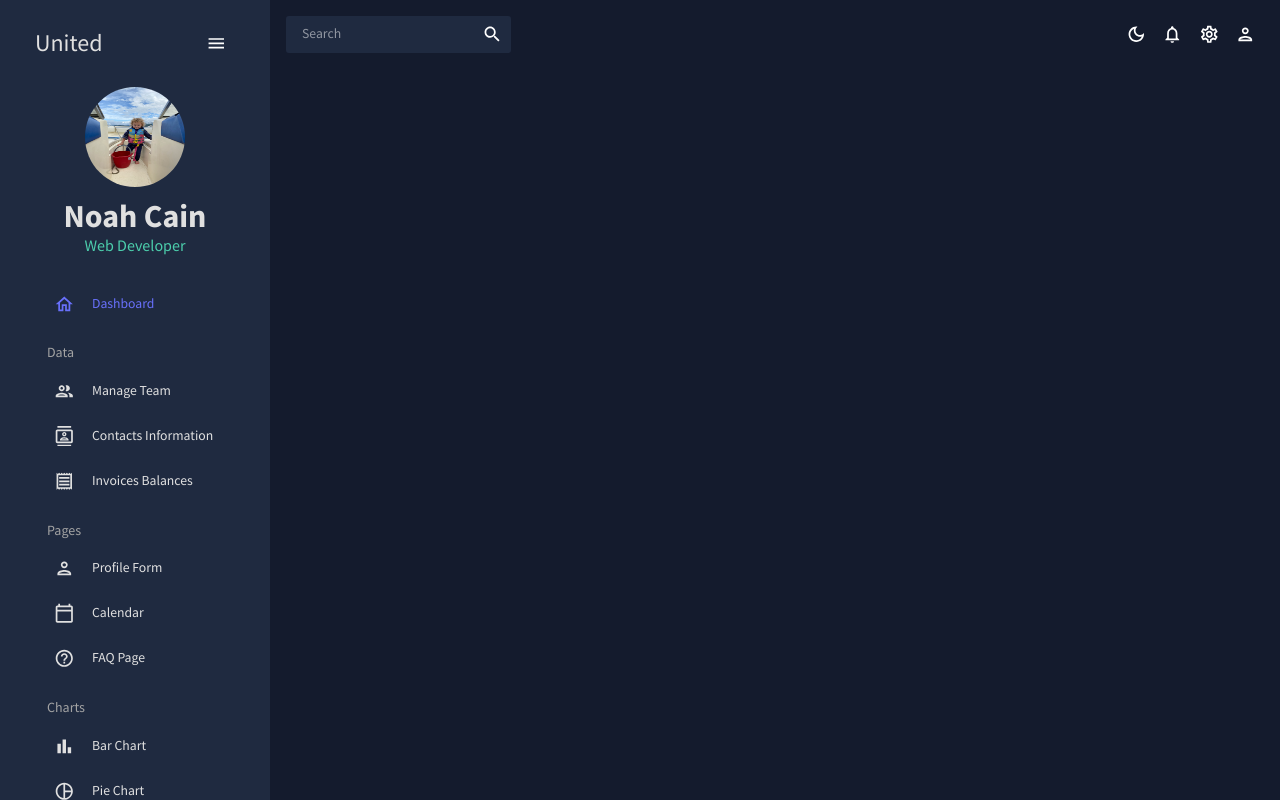
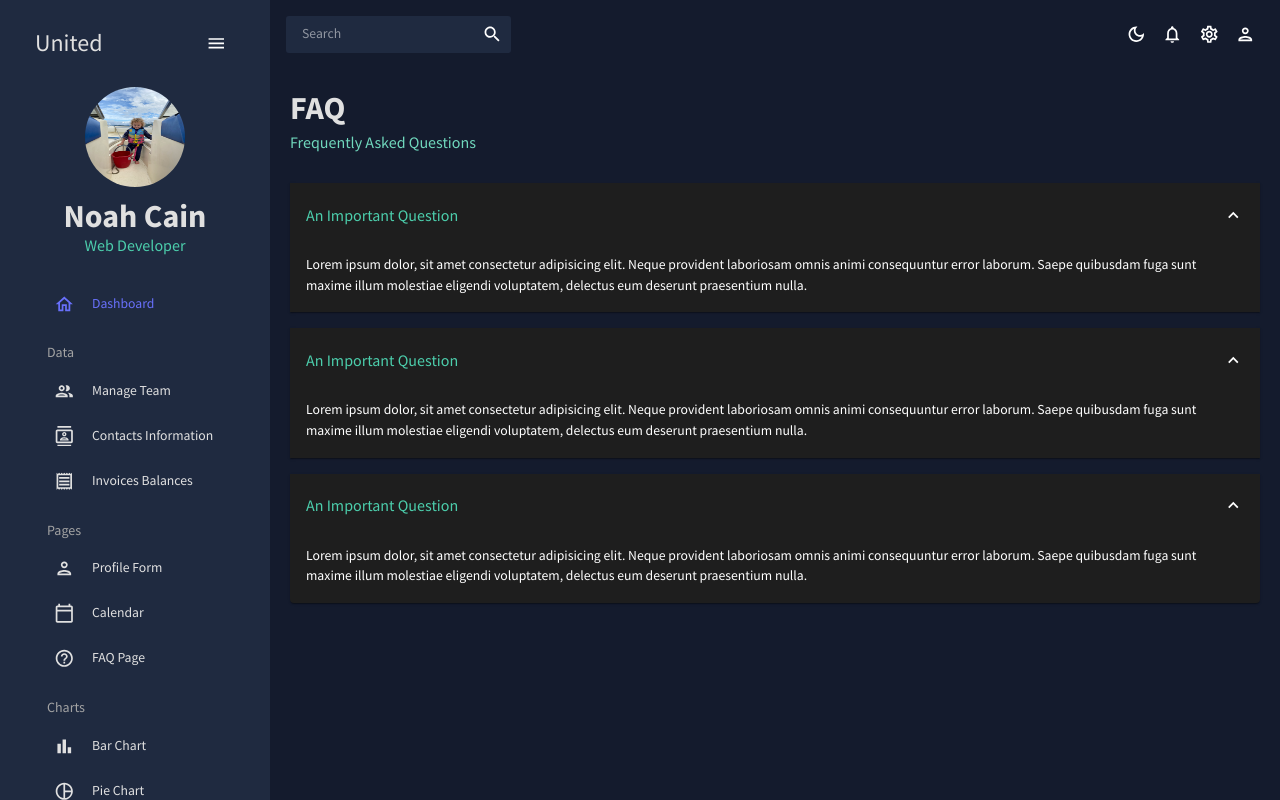
Before and after one commit to NCain24/dashboard, a React (Create React App) app: page /faq in a window 1280 px wide. Built offline with nearby package versions, Linux system fonts and the light colour scheme.

Commit message:
Added FAQ component

```diff
--- a/src/App.js
+++ b/src/App.js
@@ -11,7 +11,7 @@
 import Form from './scenes/form';
 // import Line from './scenes/line';
 // import Pie from './scenes/pie';
-// import FAQ from './scenes/faq';
+import FAQ from './scenes/faq';
 // import Geography from './scenes/geography';
 import Calendar from './scenes/calendar';
 
@@ -35,7 +35,7 @@
               {/* <Route path="/bar" element={<Bar />} /> */}
               {/* <Route path="/pie" element={<Pie />} /> */}
               {/* <Route path="/line" element={<Line />} /> */}
-              {/* <Route path="/faq" element={<FAQ />} /> */}
+              <Route path="/faq" element={<FAQ />} />
               {/* <Route path="/geography" element={<Geography />} /> */}
               <Route path="/calendar" element={<Calendar />} />
             </Routes>
--- /dev/null
+++ b/src/scenes/faq/index.jsx
@@ -0,0 +1,67 @@
+import { Box, useTheme, Typography } from '@mui/material';
+import Header from '../../components/Header';
+import Accordion from '@mui/material/Accordion';
+import AccordionSummary from '@mui/material/AccordionSummary';
+import AccordionDetails from '@mui/material/AccordionDetails';
+import ExpandMoreIcon from '@mui/icons-material/ExpandMore';
+import { tokens } from '../../theme';
+
+import React from 'react';
+
+const FAQ = () => {
+  const theme = useTheme();
+  const colors = tokens(theme.palette.mode);
+
+  return (
+    <Box m="20px">
+      <Header title="FAQ" subtitle="Frequently Asked Questions" />
+      <Accordion defaultExpanded>
+        <AccordionSummary expandIcon={<ExpandMoreIcon />}>
+          <Typography color={colors.greenAccent[500]} variant="h5">
+            An Important Question
+          </Typography>
+        </AccordionSummary>
+        <AccordionDetails>
+          <Typography>
+            Lorem ipsum dolor, sit amet consectetur adipisicing elit. Neque
+            provident laboriosam omnis animi consequuntur error laborum. Saepe
+            quibusdam fuga sunt maxime illum molestiae eligendi voluptatem,
+            delectus eum deserunt praesentium nulla.
+          </Typography>
+        </AccordionDetails>
+      </Accordion>
+      <Accordion defaultExpanded>
+        <AccordionSummary expandIcon={<ExpandMoreIcon />}>
+          <Typography color={colors.greenAccent[500]} variant="h5">
+            An Important Question
+          </Typography>
+        </AccordionSummary>
+        <AccordionDetails>
+          <Typography>
+            Lorem ipsum dolor, sit amet consectetur adipisicing elit. Neque
+            provident laboriosam omnis animi consequuntur error laborum. Saepe
+            quibusdam fuga sunt maxime illum molestiae eligendi voluptatem,
+            delectus eum deserunt praesentium nulla.
+          </Typography>
+        </AccordionDetails>
+      </Accordion>
+      <Accordion defaultExpanded>
+        <AccordionSummary expandIcon={<ExpandMoreIcon />}>
+          <Typography color={colors.greenAccent[500]} variant="h5">
+            An Important Question
+          </Typography>
+        </AccordionSummary>
+        <AccordionDetails>
+          <Typography>
+            Lorem ipsum dolor, sit amet consectetur adipisicing elit. Neque
+            provident laboriosam omnis animi consequuntur error laborum. Saepe
+            quibusdam fuga sunt maxime illum molestiae eligendi voluptatem,
+            delectus eum deserunt praesentium nulla.
+          </Typography>
+        </AccordionDetails>
+      </Accordion>
+    </Box>
+  );
+};
+
+export default FAQ;
```
